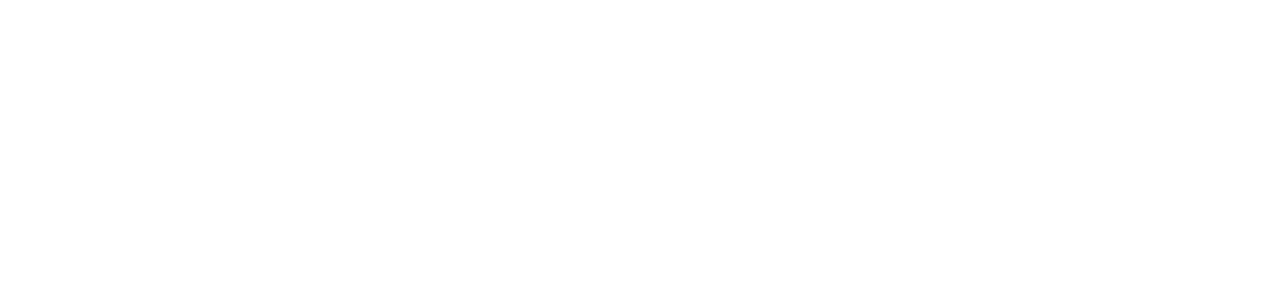
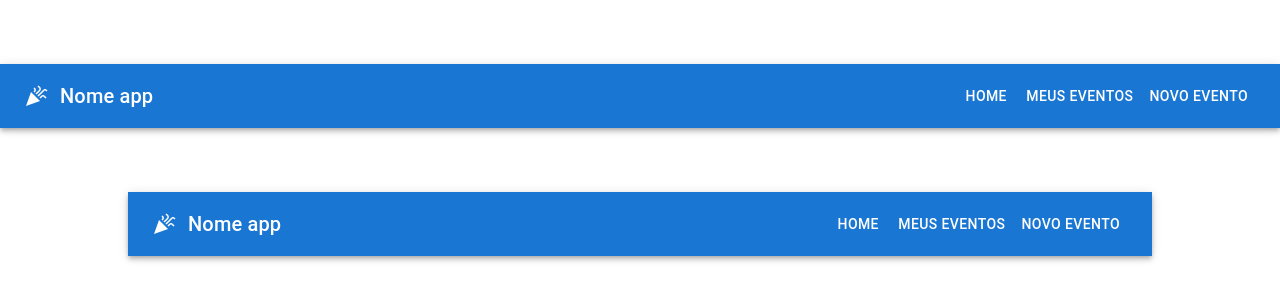
Before and after one commit to insper-classroom/acesso-1-front, a React (Vite) app in the folder app/: page /nav in a window 1280 px wide. Before the commit this address had no page. Shown: the part 208-508 px from the top of the page. Built offline with nearby package versions, Linux system fonts and the light colour scheme.

Commit message:
correcoes e navbar

```diff
--- a/app/src/App.css
+++ b/app/src/App.css
@@ -18,5 +18,8 @@ html, body {
 }
 
 body {
-  padding: 10%;
 }
+
+.App {
+  padding: 5% 10% 5% 10%;
+}
--- a/app/src/App.jsx
+++ b/app/src/App.jsx
@@ -6,19 +6,29 @@ import { CadastraEvento } from './eventos/CadastraEventos'
 import { ListaEventos } from './eventos/ListaEventos'
 import { EditaEventos } from './eventos/EditaEventos'
 import { BrowserRouter as Router, Routes, Route } from 'react-router-dom'
+import { Home } from './homepage'
+import { NavBar } from './common/navbar'
 
 function App() {
   const [count, setCount] = useState(0)
 
   return (
     <>
+
+
       <Router>
-        <Routes>
-          <Route path="/" element={<ListaEventos />} />
-          <Route path="/cadastraeventos" element={<CadastraEvento />} />
-          <Route path="/editaeventos/:id" element={<EditaEventos />} />
-        </Routes>
+        <NavBar />
+        <div className="App">
+          <Routes>
+            <Route path="/eventos" element={<ListaEventos />} />
+            <Route path="/cadastraeventos" element={<CadastraEvento />} />
+            <Route path="/editaeventos/:id" element={<EditaEventos />} />
+            <Route path="/" element={<Home />} />
+            <Route path="/nav" element={<NavBar />} />
+          </Routes>
+        </div>
       </Router>
+
 
     </>
   )
--- /dev/null
+++ b/app/src/common/navbar.jsx
@@ -0,0 +1,74 @@
+import React, { useState } from 'react';
+import { useNavigate } from 'react-router-dom';
+import { Typography, Button, Grid, AppBar, Toolbar, IconButton, Box, Menu, MenuList, MenuItem } from '@mui/material';
+import CelebrationIcon from '@mui/icons-material/Celebration';
+import MenuIcon from '@mui/icons-material/Menu';
+
+export function NavBar() {
+    const navigate = useNavigate();
+    const [anchorEl, setAnchorEl] = useState(null);
+    const open = Boolean(anchorEl);
+
+    const handleClick = (event) => {
+        setAnchorEl(event.currentTarget);
+    }
+
+    const handleClose = () => {
+        setAnchorEl(null);
+    }
+
+    const handleNavigation = (path) => {
+        navigate(path);
+        handleClose();
+    }
+
+    return (
+        <AppBar position='static'>
+            <Toolbar>
+                <IconButton
+                    size='large'
+                    edge='start'
+                    aria-label='logo'
+                    sx={{display:{xs:'none',md:'flex'}}}
+                    onClick={() => navigate('/')}
+                >
+                    <CelebrationIcon sx={{color: 'white'}}/>
+                </IconButton>
+                <Typography variant='h6' component='div' sx={{flexGrow: 1, display:{xs:'none',md:'flex'}}}> Nome app </Typography>
+                <Box sx={{display:{xs:'none',md:'flex'}}}>
+                    <Button color='inherit' onClick={() => navigate('/')}>Home</Button>
+                    <Button color='inherit' onClick={() => navigate('/eventos')}>Meus Eventos</Button>
+                    <Button color='inherit' onClick={() => navigate('/cadastraeventos')}>Novo Evento</Button>
+                </Box>
+                <Box sx={{display:{xs:'flex',md:'none'}}}>
+                    <IconButton size='large' edge='start' color='inherit' aria-label='menu' onClick={handleClick}>
+                        <MenuIcon />
+                    </IconButton>
+                    <Menu
+                        id='menu-appbar'
+                        MenuListProps={{'aria-labelledby': 'long-button'}}
+                        anchorEl={anchorEl}
+                        open={open}
+                        onClose={handleClose}
+                    >
+                        <MenuList>
+                            <MenuItem onClick={() => handleNavigation('/')}>Home</MenuItem>
+                            <MenuItem onClick={() => handleNavigation('/eventos')}>Meus Eventos</MenuItem>
+                            <MenuItem onClick={() => handleNavigation('/cadastraeventos')}>Novo Evento</MenuItem>
+                        </MenuList>
+                    </Menu>
+                </Box>
+                <IconButton
+                    size='large'
+                    edge='start'
+                    aria-label='logo'
+                    sx={{display:{xs:'flex',md:'none'}}}
+                    onClick={() => navigate('/')}
+                >
+                    <CelebrationIcon sx={{color: 'white'}}/>
+                </IconButton>
+                <Typography variant='h6' component='div' sx={{flexGrow: 1, display:{xs:'flex',md:'none'}}}> Nome app </Typography>
+            </Toolbar>
+        </AppBar>
+    );
+}
--- a/app/src/eventos/CadastraEventos.jsx
+++ b/app/src/eventos/CadastraEventos.jsx
@@ -96,7 +96,7 @@ export function CadastraEvento () {
             setOpen(true)
             setMessage('Erro no cadastro do evento!')
         }).finally(() => {
-            navigate('/');
+            navigate('/eventos');
         });
     }
 
--- a/app/src/eventos/EditaEventos.jsx
+++ b/app/src/eventos/EditaEventos.jsx
@@ -96,6 +96,7 @@ export function EditaEventos() {
     const [preco, setPreco] = useState('');
     const [descricao, setDescricao] = useState('');
     const [faixaEtaria, setFaixaEtaria] = useState('');
+    const [foto, setFoto] = useState(null);
     const navigate = useNavigate();
 
     const predefinedRegions = ['Heliópolis', 'Ipiranga', 'Sacomã', 'Cursino', 'Outro'];
@@ -109,7 +110,9 @@ export function EditaEventos() {
             "regiao": regiao,
             "preco": preco,
             "descricao": descricao,
-            "faixaEtaria": faixaEtaria
+            "faixaEtaria": faixaEtaria,
+            "organizador": organizador,
+            "foto": foto
         }
 
         fetch(`http://localhost:8080/evento/${id}`, {
@@ -129,7 +132,7 @@ export function EditaEventos() {
             setOpen(true);
             setMessage('Erro na edição do evento!');
         }).finally(() => {
-            navigate('/');
+            navigate('/eventos');
         });
     }
 
--- a/app/src/eventos/ListaEventos.jsx
+++ b/app/src/eventos/ListaEventos.jsx
@@ -9,6 +9,9 @@ import 'dayjs/locale/pt-br';
 import { DataGrid } from '@mui/x-data-grid';
 import { EditaEventos } from './EditaEventos';
 import { useNavigate } from 'react-router-dom';
+import ArrowBackIcon from '@mui/icons-material/ArrowBack';
+
+
 
 export function ListaEventos() {
     const navigate = useNavigate();
@@ -87,7 +90,17 @@ export function ListaEventos() {
     ];
 
     return (
+        <>
+        <IconButton onClick={() => navigate('/')} sx={{
+                        '&:hover': {
+                            color: 'primary.main'
+                        }
+                    }}>
+                    <ArrowBackIcon />
+            </IconButton>
+
         <Grid container style={{ height: '100vh', width: '100%' }}>
+
             <Typography align='center' variant="h4" style={{ margin: '10px', color: 'black' }}>Meus eventos</Typography>
             <Grid item xs={12} style={{ height: '100%' }}>
                 <div style={{ height: '100%', width: '100%' }}>
@@ -121,5 +134,6 @@ export function ListaEventos() {
                 message={message}
             />
         </Grid>
+        </>
     );
 }
--- /dev/null
+++ b/app/src/homepage.jsx
@@ -0,0 +1,42 @@
+import React from 'react';
+import { useNavigate } from 'react-router-dom';
+import { Typography, Button, Grid } from '@mui/material';
+
+export function Home() {
+    const navigate = useNavigate();
+
+    return (
+        <Grid
+            container
+            direction="column"
+            justify="center"
+            alignItems="center"
+            spacing={2}
+            style={{ minHeight: '100vh' }}
+        >
+            <Grid item>
+                <Typography variant="h2">Bem-vindo ao sistema de eventos</Typography>
+            </Grid>
+            <Grid item>
+                <Button
+                    variant="contained"
+                    color="primary"
+                    onClick={() => navigate(`/eventos`)}
+                    style={{ width: '200px' }} // Definindo o mesmo tamanho para ambos os botões
+                >
+                    Meus Eventos
+                </Button>
+            </Grid>
+            <Grid item>
+                <Button
+                    variant="contained"
+                    color="primary"
+                    onClick={() => navigate(`/cadastraeventos`)}
+                    style={{ width: '200px' }} // Definindo o mesmo tamanho para ambos os botões
+                >
+                    Novo Evento
+                </Button>
+            </Grid>
+        </Grid>
+    );
+}
```
